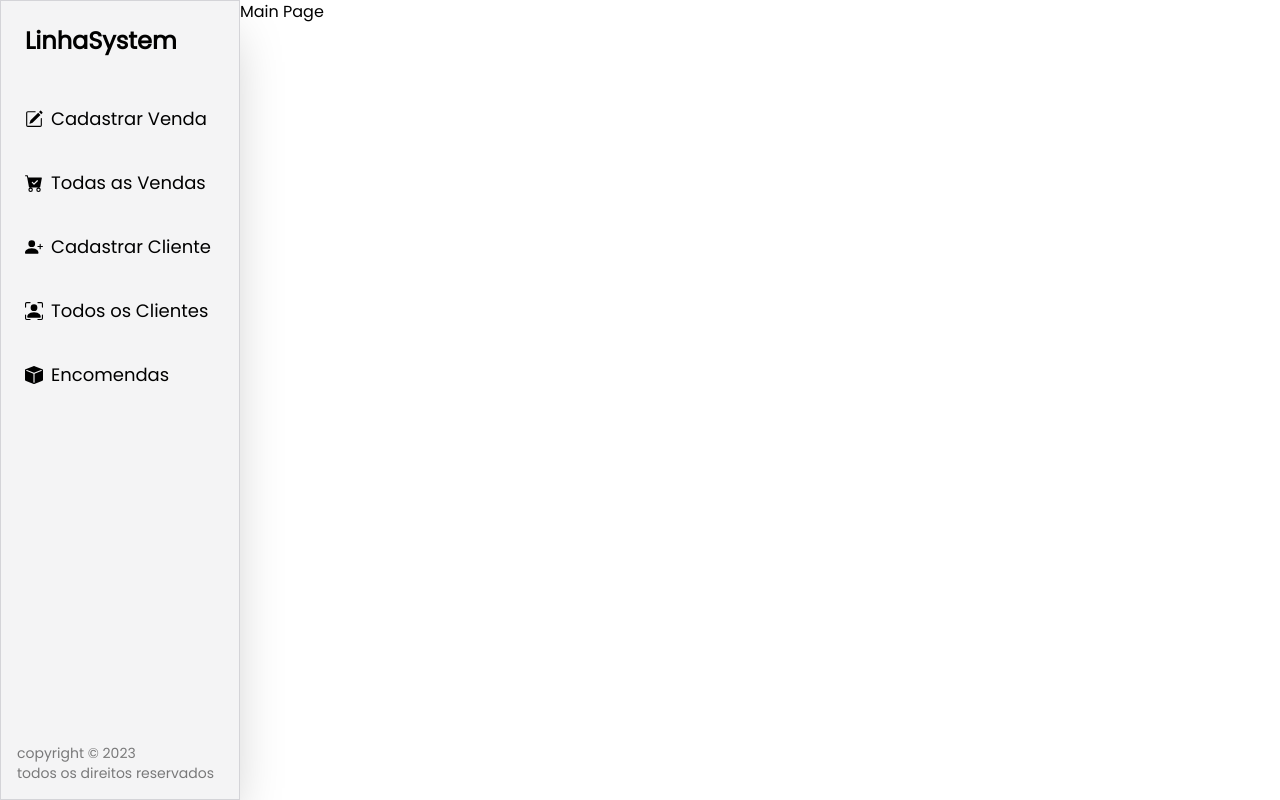
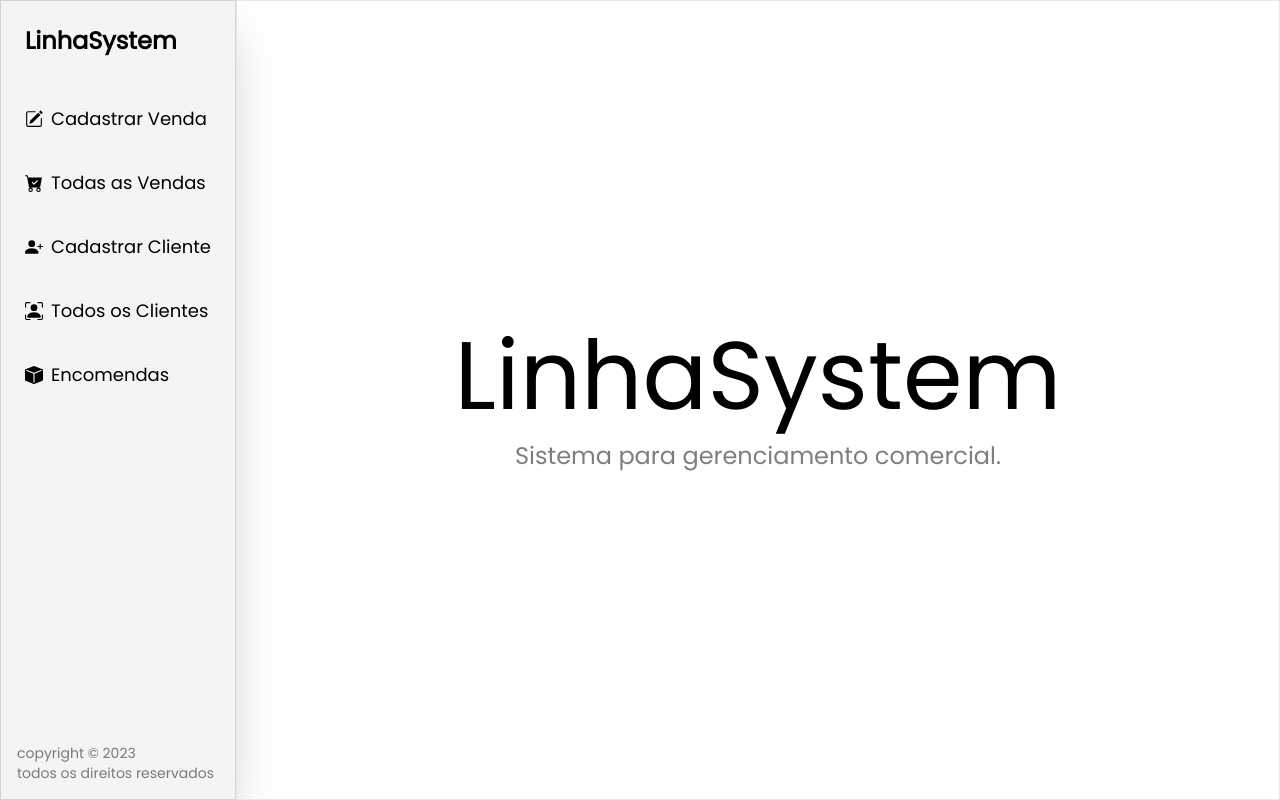
Before and after one commit to Lunatic02/planejo-frontend, a Next.js app: page / in a window 1280 px wide. Built offline with nearby package versions, Linux system fonts and the light colour scheme.

Commit message:
Main Page

```diff
--- a/src/app/page.tsx
+++ b/src/app/page.tsx
@@ -2,8 +2,9 @@ import Image from 'next/image'
 
 export default function Home() {
   return (
-    <div>
-      Main Page
+    <div className='p-4 h-screen w-screen text-center flex flex-col gap-4 justify-center border'>
+      <h1 className='text-8xl'>LinhaSystem</h1>
+      <h3 className='text-2xl opacity-50'>Sistema para gerenciamento comercial.</h3>
     </div>
   )
 }
--- a/src/components/LeftSideMenu.tsx
+++ b/src/components/LeftSideMenu.tsx
@@ -2,7 +2,7 @@ import {BsFillBoxFill, BsFillCartCheckFill, BsFillPersonPlusFill, BsPencilSquare
 
 export default function LeftSideMenu() {
   return (
-    <aside className="w-60 bg-zinc-100 border-zinc-300 shadow-2xl border h-screen">
+    <aside className="w-60 min-w-max bg-zinc-100 border-zinc-300 shadow-2xl border h-screen">
       <div className="p-4 flex-grow h-full flex flex-col">
         <h1 className="text-2xl font-bold h-20 p-2">LinhaSystem</h1>
         <nav className="flex flex-col h-max gap-5 text-lg flex-1">
```
